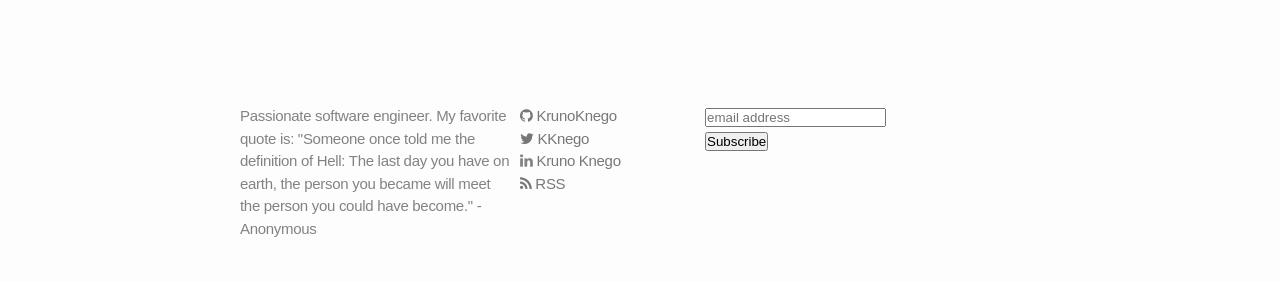
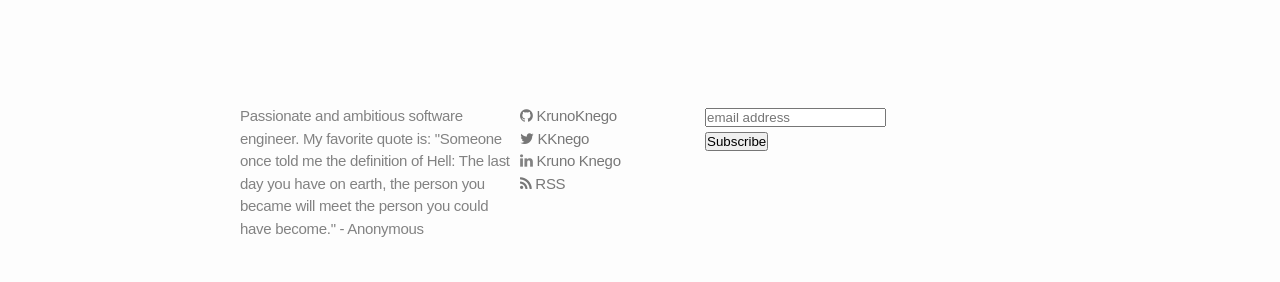
Before and after one commit to guotechfin/KrunoKnego.github.io, a Jekyll site: the page built from index.html, in a window 1280 px wide. Shown: the part 1148-1430 px from the top of the page. Built offline with Jekyll 4.4.1, drawn with Linux system fonts in a browser that asks for light colours; nearby versions of some CDN libraries; the list of posts is cut into pages by our own code; comment, search, counter and statistics services are not loaded.

Commit message:
Refactoring

```diff
--- a/_config.yml
+++ b/_config.yml
@@ -7,7 +7,7 @@
 gitusername: KrunoKnego
 twitterusername: KKnego
 username: Kruno Knego
-info: "Passionate software engineer. My favorite quote is: \"Someone once told me the definition of Hell: The last day you have on earth, the person you became will meet the person you could have become.\" - Anonymous"
+info: "Passionate and ambitious software engineer. My favorite quote is: \"Someone once told me the definition of Hell: The last day you have on earth, the person you became will meet the person you could have become.\" - Anonymous"
 gems:
   - jekyll-sitemap
   - jekyll-redirect-from
```
